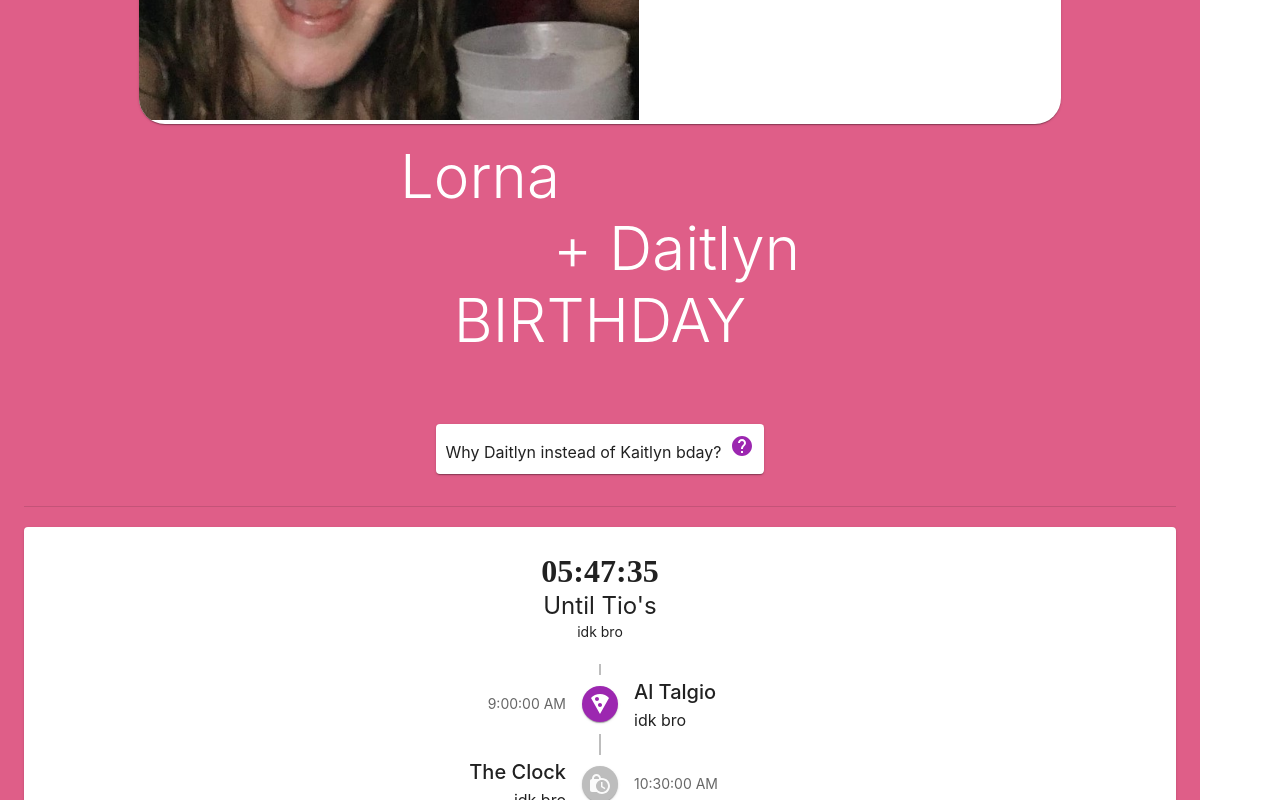
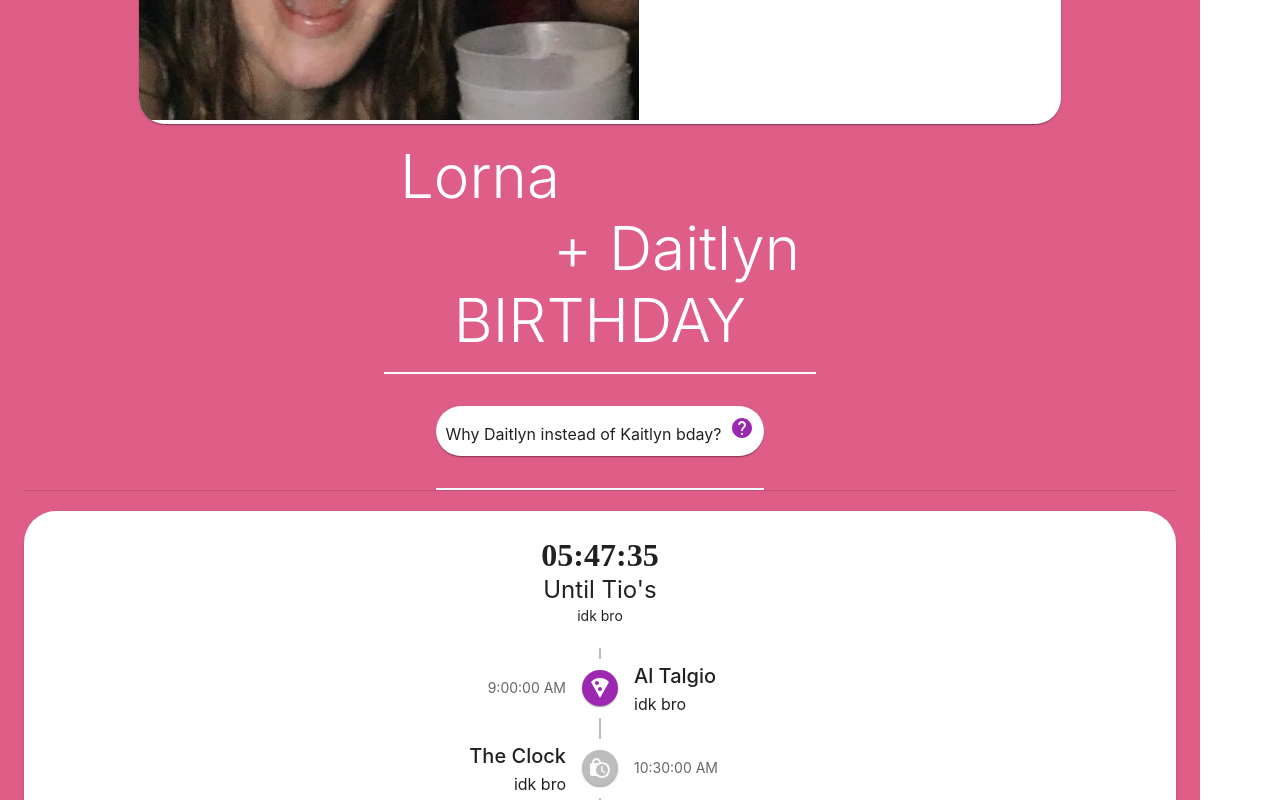
Before and after one commit to zachjbrowning/lk-bday, a Next.js app: page / in a window 1280 px wide. Shown: the part 380-1180 px from the top of the page. Built offline with nearby package versions, Linux system fonts and the light colour scheme.

Commit message:
more styling

```diff
--- a/Theme.ts
+++ b/Theme.ts
@@ -18,7 +18,8 @@ export const theme = createTheme({
             styleOverrides: {
                 root: {
                     padding: '10px',
-                    marginTop: '20px'
+                    marginTop: '20px',
+                    borderRadius: '2rem'
                 }
             }
         },
--- a/components/Title/Title.module.scss
+++ b/components/Title/Title.module.scss
@@ -7,4 +7,5 @@
     max-width: 400px;
     margin: 0 auto;
     color: white;
+    border-bottom: solid white 2px;
 }
--- a/components/ZachIsDumb/ZachIsDumb.module.scss
+++ b/components/ZachIsDumb/ZachIsDumb.module.scss
@@ -1,7 +1,10 @@
 .explainer {
     display: flex;
     justify-content: center;
+    margin: auto;
+    max-width: fit-content;
     align-items: center;
     cursor: pointer;
     padding: 2rem 0;
+    border-bottom: solid white 2px;
 }
--- a/components/ZachIsDumb/ZachIsDumb.tsx
+++ b/components/ZachIsDumb/ZachIsDumb.tsx
@@ -28,7 +28,7 @@ export const ZachIsDumb = ({}: ZachIsDumbProps) => {
 
     return <>
         <div className={styles.explainer} onClick={() => setIsOpen(true)}>
-            <Card sx={{flexDirection: 'row'}}>
+            <Card sx={{flexDirection: 'row', mt: 0}}>
                 <Typography sx={{display: 'inline'}}>
                     Why Daitlyn instead of Kaitlyn bday? &nbsp;
                 </Typography>
```
